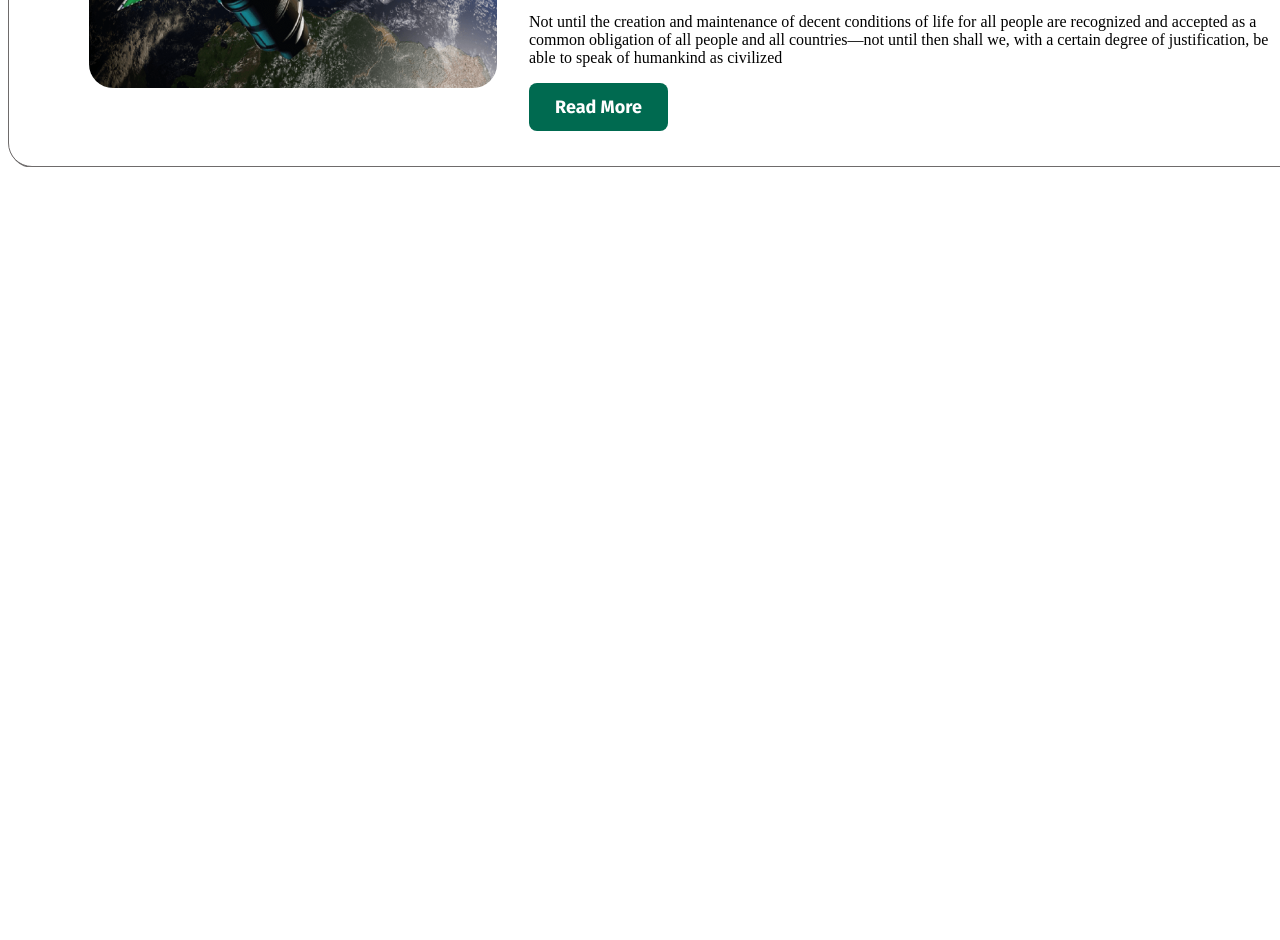
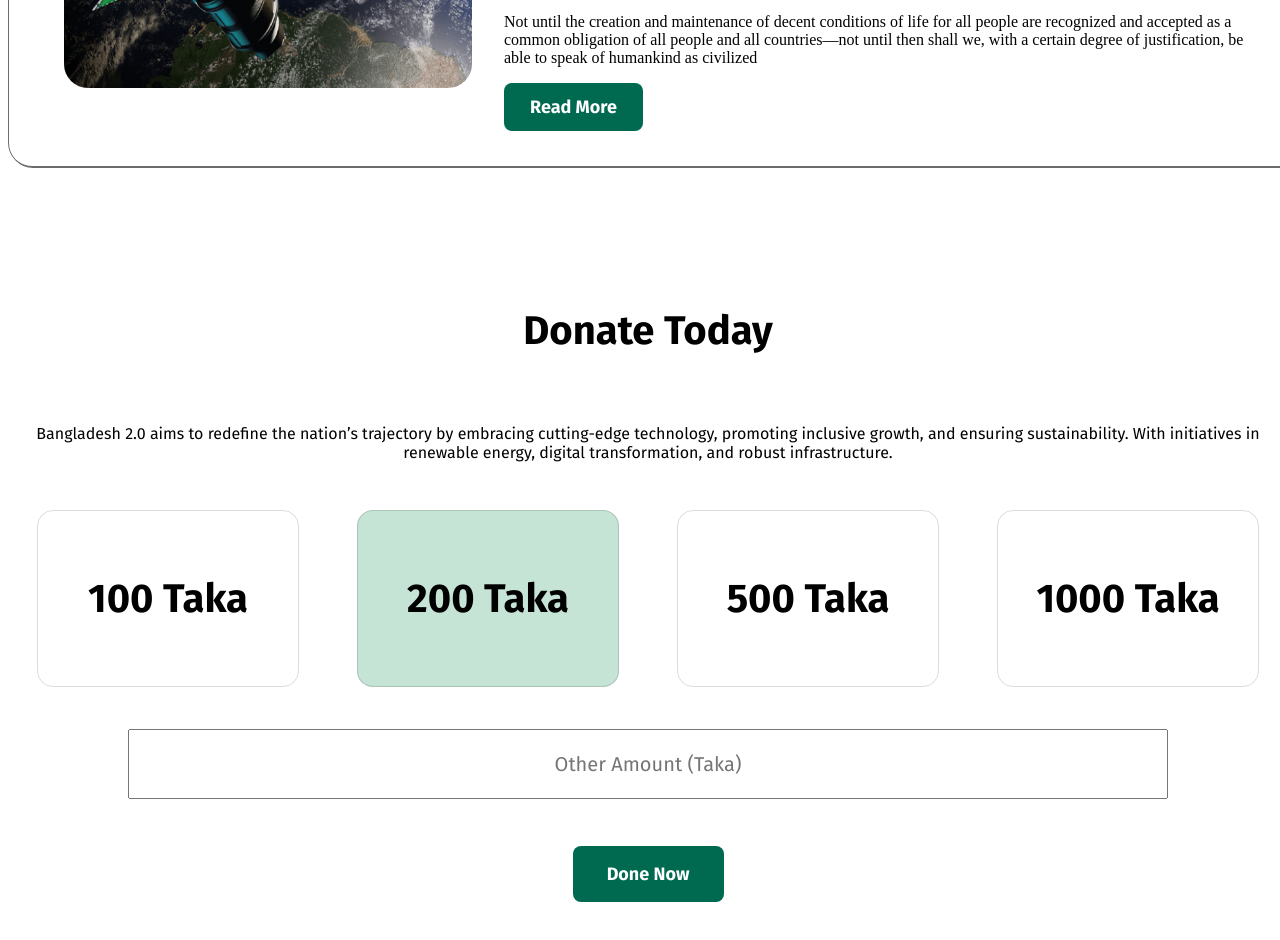
Before and after one commit to afikAfikur/new-ban, a plain HTML site: page index.html in a window 1280 px wide. Shown: the part 4237-5177 px from the top of the page. Before the commit the page ends 4404 px from the top, so only its background shows below. Drawn offline with Linux system fonts and the light colour scheme.

Commit message:
done with sixth section

```diff
--- a/index.css
+++ b/index.css
@@ -283,7 +283,7 @@ tbody td:first-child {
     margin-top: 24px;
 }
 .news{
-    width: 1280px;
+    width: 1230px;
     height: 402px;
     background-color:rgba(255, 255, 255, 1);
     border: 1px solid #6e6b6b;
@@ -332,7 +332,53 @@ tbody td:first-child {
     padding: 13px ;
     border-radius: 8px;
     border: none;
-
-
+}
+.donate{
+    width: 1280px;
+    height: auto;
+    margin: 250px auto;
+    text-align: center;
+    display: flex;
+    flex-direction: column;
+    gap: 0px;
+}
+.taka{
+    width: 240px;
+    height: auto;
+    padding: 10px;
+    text-align: center;
+    justify-content: center;
+    border: 1px solid rgba(14, 14, 14, 0.15);
+    border-radius: 16px;
+    box-shadow: inset;
+}
+.intaka{
+    display: flex;
+    justify-content: space-around;
 
 }
+.two_hun{
+    background-color: rgba(198, 228, 214, 1);
+}
+.in{
+    width: 1032px;
+    height: 64px;
+    margin: 10px auto;
+    font-size: 20px;
+    font-weight: normal;
+    text-align: center;
+    justify-content: center;
+    display: block;
+}
+.pera{
+    display: flex;
+    flex-direction: column;
+    gap: 32px;
+}
+.done{
+    width: 151px;
+    height: 56px;
+    justify-content: center;
+    text-align: center;
+    margin: 5px auto;
+}
--- a/index.html
+++ b/index.html
@@ -240,6 +240,32 @@ with a certain degree of justification, be able to speak of humankind as civiliz
         </div>
     </div>
 </section>
+<section class="sixth">
+    <div class="donate">
+        <div>
+            <h4 class="fira-sans-first_font">Donate Today</h4>
+        </div>
+        <div class="pera">
+            <p class="fira-sans-fourth_font">Bangladesh 2.0 aims to redefine the nation’s trajectory by embracing cutting-edge technology, promoting inclusive growth, and ensuring sustainability. With initiatives in renewable energy, digital transformation, and robust infrastructure.</p>
+            <div class="intaka fira-sans-first_font  ">
+            <div class="taka">
+                <h4>100 Taka</h4>
+            </div>
+            <div class="two_hun taka">
+                <h4> 200 Taka</h4>
+            </div>
+            <div class="taka">
+                <h4>500 Taka</h4>
+            </div>
+            <div class="taka">
+                <h4>1000 Taka</h4>
+            </div>
+            </div>
+            <input class="in fira-sans-third_font" type="text" placeholder="Other Amount (Taka)">
+            <button class="done fira-sans-fifth_font read_more">Done Now</button>
+        </div>
+    </div>
+</section>
     </main>
     <footer>
 
```
